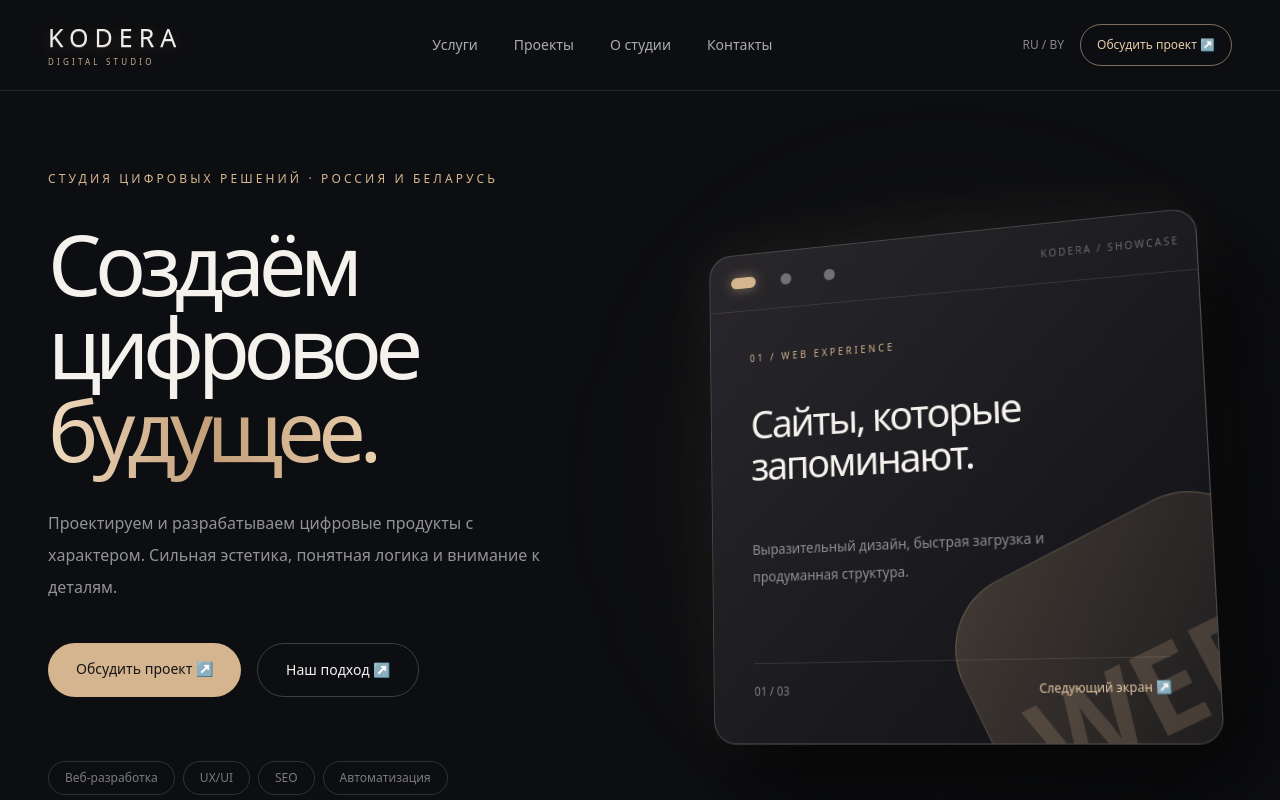
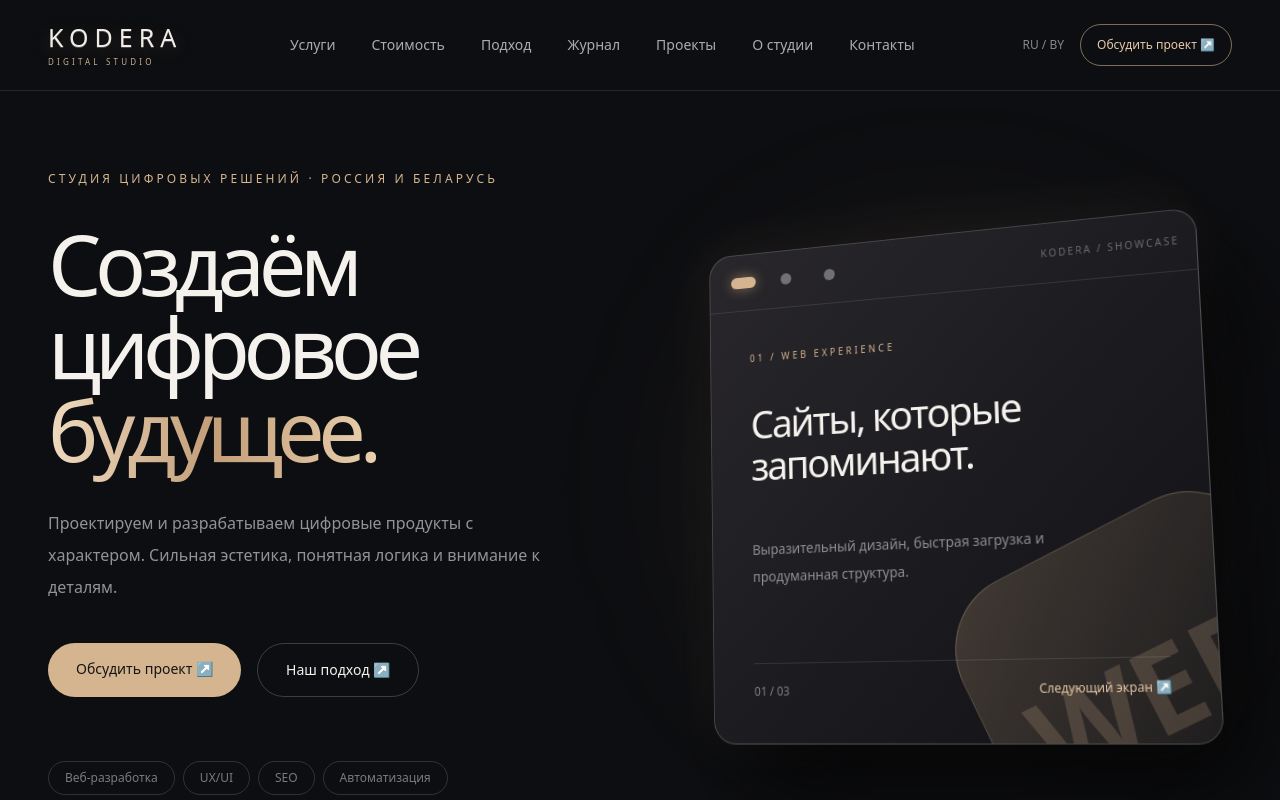
Before and after one commit to bdjsjss7-sys/kodera, a Next.js app: page / in a window 1280 px wide. Shown: the top 800 px of the page. Built offline with nearby package versions, Linux system fonts and the light colour scheme.

Commit message:
Connect editorial, pricing and process pages to main navigation

```diff
--- a/src/app/page.tsx
+++ b/src/app/page.tsx
@@ -21,7 +21,7 @@
             <strong className="text-[25px] font-light tracking-[.24em] text-[#f1ece7] [text-shadow:0_1px_0_rgba(255,255,255,.24),0_5px_18px_rgba(213,181,143,.22)] transition duration-500 group-hover:[text-shadow:0_1px_0_rgba(255,255,255,.4),0_7px_25px_rgba(213,181,143,.5)]">KODERA</strong><small className="mt-2 text-[8px] tracking-[.4em] text-[#c9ae8d]">DIGITAL STUDIO</small>
           </a>
           <nav className="hidden gap-9 text-sm text-white/65 lg:flex" aria-label="Главное меню">
-            <a href="#services" className="hover:text-white">Услуги</a><a href="#projects" className="hover:text-white">Проекты</a><a href="#about" className="hover:text-white">О студии</a><a href="#contact" className="hover:text-white">Контакты</a>
+            <a href="#services" className="hover:text-white">Услуги</a><Link href="/pricing" className="hover:text-white">Стоимость</Link><Link href="/process" className="hover:text-white">Подход</Link><Link href="/blog" className="hover:text-white">Журнал</Link><a href="#projects" className="hover:text-white">Проекты</a><a href="#about" className="hover:text-white">О студии</a><a href="#contact" className="hover:text-white">Контакты</a>
           </nav>
           <div className="flex items-center gap-4"><span className="text-xs text-white/50">RU / BY</span><a href="#contact" className="rounded-full border border-[#c9ae8d]/60 px-4 py-3 text-xs text-[#e6cba9] transition hover:bg-[#c9ae8d] hover:text-[#111]">Обсудить проект ↗</a></div>
         </div>
```
